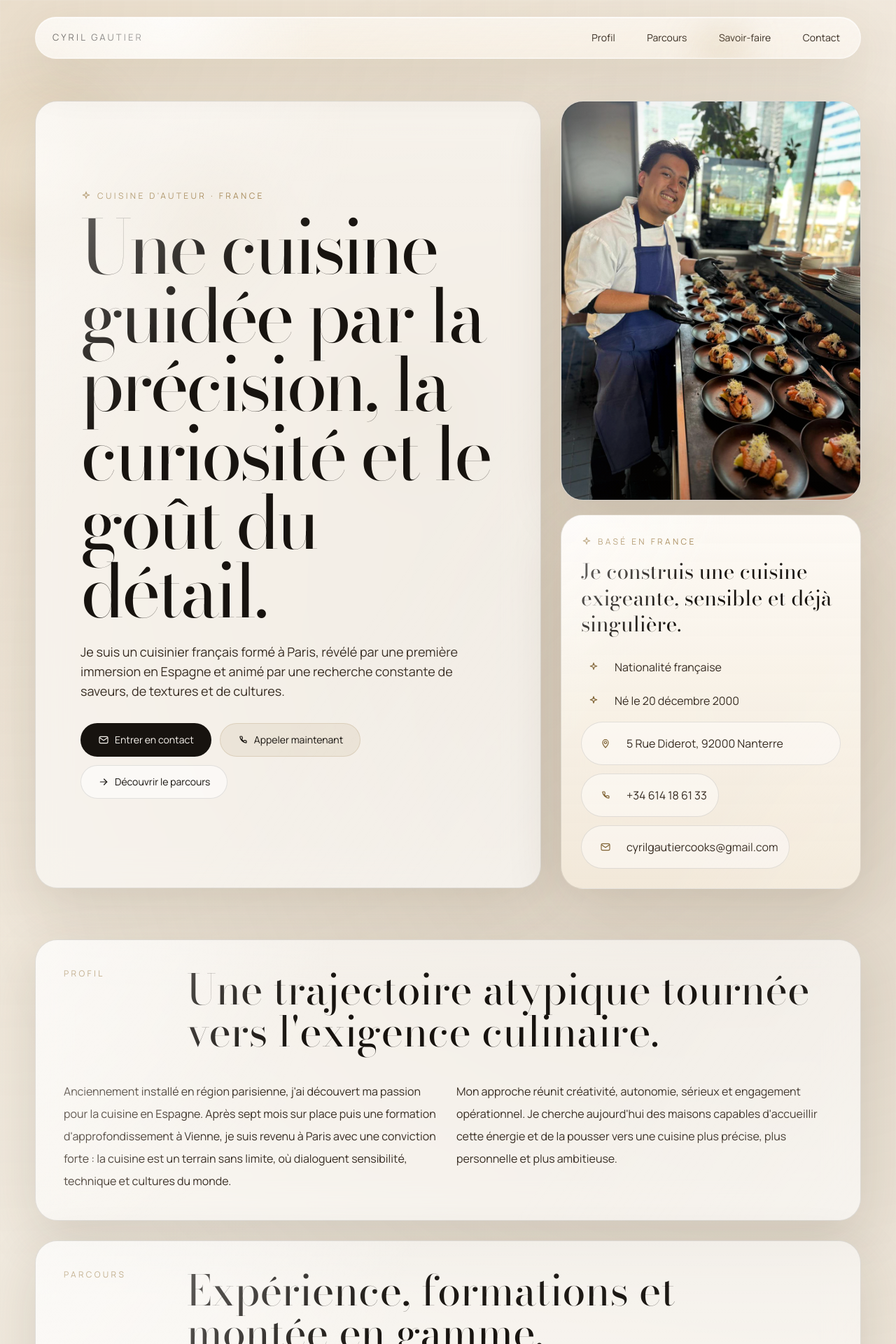
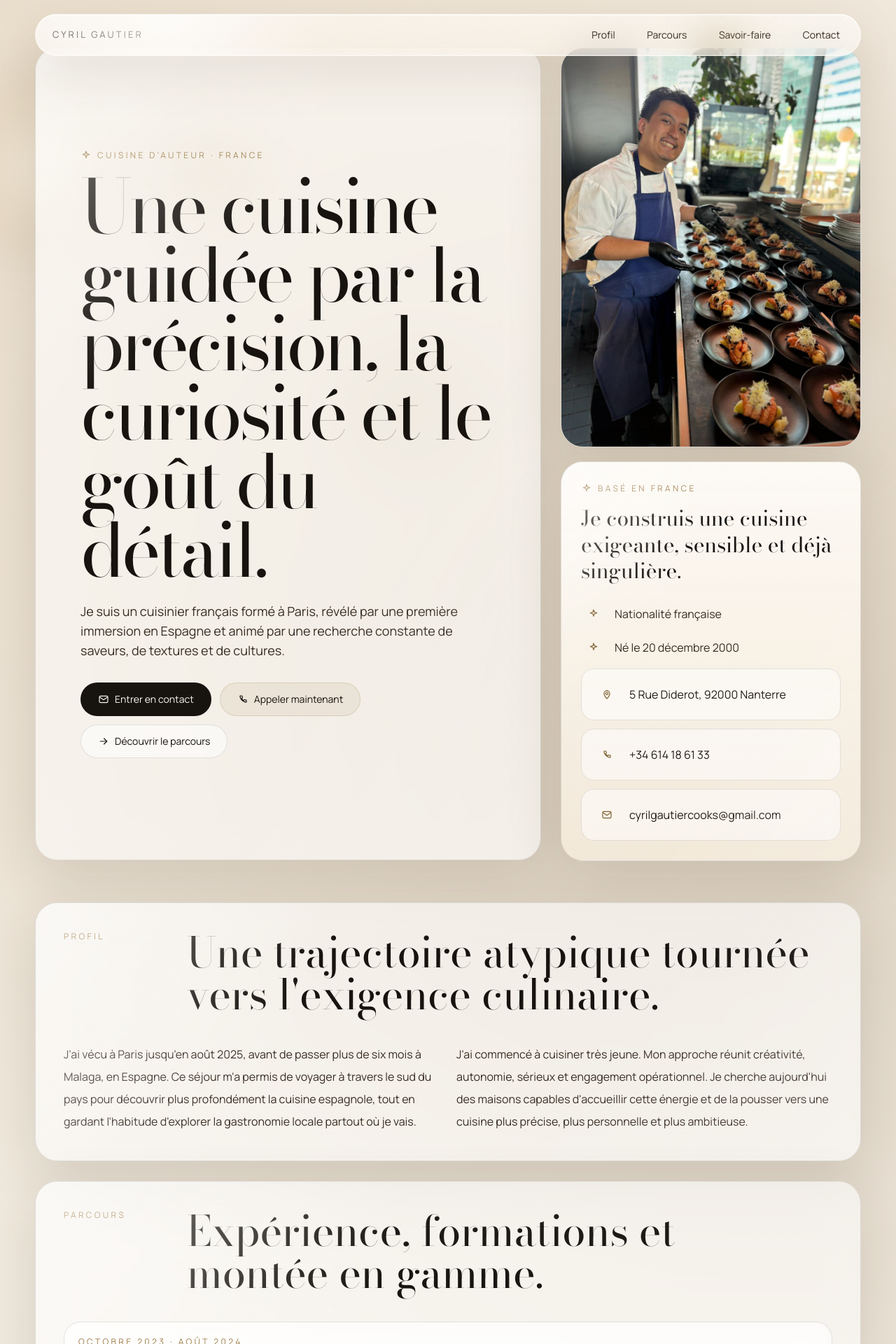
Before and after one commit to cedricgautier/cyrilgautiercooks, a React (Vite) app: page / in a window 1280 px wide. Shown: the top 1920 px of the page at 70% size. Built offline with nearby package versions, Linux system fonts and the light colour scheme.

Commit message:
chore: update navbar, descriptions, etc...

```diff
--- a/src/App.jsx
+++ b/src/App.jsx
@@ -1,4 +1,4 @@
-import { useState } from "react";
+import { useEffect, useState } from "react";
 import portrait from "../assets/cyril-gautier-portrait.jpeg";
 
 const experience = [
@@ -46,9 +46,9 @@ const cuisines = [
 ];
 
 const languages = [
-  { name: "Français", level: "Langue maternelle", accent: "Premier langage du goût et de la précision." },
-  { name: "Anglais", level: "Courant", accent: "À l'aise en environnement international." },
-  { name: "Espagnol", level: "A2", accent: "Pratique née d'une première immersion en Espagne." },
+  { name: "Français", level: "Langue maternelle", accent: "Une langue maternelle ancrée dans le quotidien, la culture et la transmission." },
+  { name: "Anglais", level: "Langue maternelle", accent: "Ma première langue parlée, avec une expression naturelle et spontanée." },
+  { name: "Espagnol", level: "A2", accent: "Appris de façon scolaire en France, puis approfondi lors de mon immersion en Espagne." },
   { name: "Filipino", level: "Quelques notions", accent: "Repères culturels et expressions du quotidien." }
 ];
 
@@ -71,10 +71,10 @@ const trainings = [
   }
 ];
 
-const SectionHeading = ({ eyebrow, title }) => (
+const SectionHeading = ({ eyebrow, title, titleClassName = "" }) => (
   <div className="mb-10 grid gap-4 lg:grid-cols-[160px_minmax(0,1fr)] lg:items-start">
     <p className="text-xs uppercase tracking-[0.28em] text-gold-500">{eyebrow}</p>
-    <h2 className="max-w-4xl font-display text-4xl leading-none text-espresso-900 sm:text-5xl lg:text-6xl">
+    <h2 className={`max-w-4xl font-display text-4xl leading-none text-espresso-900 sm:text-5xl lg:text-6xl ${titleClassName}`}>
       {title}
     </h2>
   </div>
@@ -125,6 +125,14 @@ const SparkIcon = ({ className = iconClassName }) => (
   </svg>
 );
 
+const InstagramIcon = ({ className = iconClassName }) => (
+  <svg viewBox="0 0 24 24" fill="none" stroke="currentColor" strokeWidth="1.8" className={className} aria-hidden="true">
+    <rect x="3.5" y="3.5" width="17" height="17" rx="5" />
+    <circle cx="12" cy="12" r="4" />
+    <circle cx="17.3" cy="6.7" r="0.8" fill="currentColor" stroke="none" />
+  </svg>
+);
+
 const MenuIcon = ({ open }) => (
   <svg viewBox="0 0 24 24" fill="none" stroke="currentColor" strokeWidth="1.8" className="h-5 w-5" aria-hidden="true">
     {open ? (
@@ -144,15 +152,15 @@ const MenuIcon = ({ open }) => (
 
 const ContactRow = ({ icon, href, children }) => {
   const content = (
-    <span className="inline-flex items-center gap-3 rounded-full border border-black/10 bg-white/45 px-4 py-3 transition hover:-translate-y-0.5 hover:bg-white/70">
-      <span className="flex h-9 w-9 items-center justify-center rounded-full bg-gold-500/12 text-gold-600">{icon}</span>
-      <span>{children}</span>
+    <span className="contact-row inline-flex w-full items-center gap-3 rounded-[1.15rem] border border-black/10 bg-white/50 px-4 py-4">
+      <span className="flex h-10 w-10 shrink-0 items-center justify-center rounded-full bg-gold-500/12 text-gold-600">{icon}</span>
+      <span className="min-w-0 text-sm leading-6 text-espresso-800 sm:text-base">{children}</span>
     </span>
   );
 
   if (href) {
     return (
-      <a href={href} className="justify-self-start">
+      <a href={href} className="block w-full">
         {content}
       </a>
     );
@@ -169,8 +177,25 @@ const levelToneClass = {
 export default function App() {
   const year = new Date().getFullYear();
   const [menuOpen, setMenuOpen] = useState(false);
+  const [navVisible, setNavVisible] = useState(true);
 
   const closeMenu = () => setMenuOpen(false);
+
+  useEffect(() => {
+    const mediaQuery = window.matchMedia("(min-width: 640px)");
+
+    const updateBreakpoint = () => {
+      if (!mediaQuery.matches) {
+        setNavVisible(true);
+      }
+    };
+
+    mediaQuery.addEventListener("change", updateBreakpoint);
+
+    return () => {
+      mediaQuery.removeEventListener("change", updateBreakpoint);
+    };
+  }, []);
 
   return (
     <div className="min-h-screen overflow-x-hidden bg-hero-glow text-espresso-900">
@@ -180,9 +205,23 @@ export default function App() {
         <div className="floating-orb floating-orb-b" />
         <div className="floating-orb floating-orb-c" />
       </div>
+      <div
+        className="fixed inset-x-0 top-0 z-30 hidden h-12 sm:block"
+        onMouseEnter={() => setNavVisible(true)}
+      />
 
-      <div className="mx-auto w-[min(1180px,calc(100%-2rem))] py-4 sm:w-[min(1180px,calc(100%-2.5rem))] sm:py-6">
-        <header className="liquid-nav sticky top-3 z-20 mb-3 rounded-[1.45rem] px-3 py-3 sm:top-5 sm:mb-4 sm:rounded-full sm:px-4 sm:py-3">
+      <div className="mx-auto w-[min(1180px,calc(100%-2rem))] py-2 sm:w-[min(1180px,calc(100%-2.5rem))] sm:py-3">
+        <header
+          className={`liquid-nav z-20 mb-3 rounded-[1.45rem] px-3 py-3 transition duration-500 sm:fixed sm:left-1/2 sm:top-5 sm:mb-0 sm:w-[min(1180px,calc(100%-2.5rem))] sm:-translate-x-1/2 sm:rounded-full sm:px-4 sm:py-3 ${
+            navVisible || menuOpen ? "sm:translate-y-0 sm:opacity-100" : "sm:-translate-y-[140%] sm:opacity-0"
+          }`}
+          onMouseEnter={() => setNavVisible(true)}
+          onMouseLeave={() => {
+            if (!menuOpen) {
+              setNavVisible(false);
+            }
+          }}
+        >
           <div className="flex items-center justify-between gap-3">
             <a href="#top" className="px-2 text-[0.78rem] tracking-[0.22em] text-espresso-900 sm:px-2 sm:text-[0.82rem] sm:tracking-[0.24em]">
               CYRIL GAUTIER
@@ -234,7 +273,7 @@ export default function App() {
         </header>
 
         <main id="top">
-          <section className="hero-stage grid min-h-[calc(100vh-11rem)] gap-7 py-6 lg:grid-cols-[minmax(0,1.35fr)_minmax(280px,0.8fr)] lg:py-11">
+          <section className="hero-stage grid min-h-[calc(100vh-11rem)] gap-7 py-3 sm:pt-12 lg:grid-cols-[minmax(0,1.35fr)_minmax(280px,0.8fr)] lg:py-8 lg:pt-14">
             <GlassPanel className="reveal-up reveal-delay-1 flex flex-col justify-center rounded-[2.5rem] p-8 sm:p-12 lg:p-16">
               <p className="mb-4 inline-flex items-center gap-2 text-xs uppercase tracking-[0.28em] text-gold-500">
                 <SparkIcon />
@@ -322,13 +361,14 @@ export default function App() {
             <SectionHeading eyebrow="Profil" title="Une trajectoire atypique tournée vers l'exigence culinaire." />
             <div className="grid gap-6 text-base leading-8 text-espresso-700 lg:grid-cols-2">
               <p>
-                Anciennement installé en région parisienne, j'ai découvert ma passion pour la cuisine en Espagne. Après sept mois sur place puis une
-                formation d'approfondissement à Vienne, je suis revenu à Paris avec une conviction forte : la cuisine est un terrain sans limite, où
-                dialoguent sensibilité, technique et cultures du monde.
+                J'ai vécu à Paris jusqu'en août 2025, avant de passer plus de six mois à Malaga, en Espagne. Ce séjour m'a permis de voyager à
+                travers le sud du pays pour découvrir plus profondément la cuisine espagnole, tout en gardant l'habitude d'explorer la gastronomie
+                locale partout où je vais.
               </p>
               <p>
-                Mon approche réunit créativité, autonomie, sérieux et engagement opérationnel. Je cherche aujourd'hui des maisons capables d'accueillir
-                cette énergie et de la pousser vers une cuisine plus précise, plus personnelle et plus ambitieuse.
+                J'ai commencé à cuisiner très jeune. Mon approche réunit créativité, autonomie, sérieux et engagement opérationnel. Je cherche
+                aujourd'hui des maisons capables d'accueillir cette énergie et de la pousser vers une cuisine plus précise, plus personnelle et plus
+                ambitieuse.
               </p>
             </div>
           </GlassPanel>
@@ -421,13 +461,24 @@ export default function App() {
           </section>
 
           <GlassPanel className="reveal-up mt-7 rounded-[2rem] p-6 sm:p-10" id="contact">
-            <SectionHeading eyebrow="Contact" title="Disponible pour rejoindre une maison exigeante." />
-            <div className="grid gap-6 lg:grid-cols-[1.2fr_1fr] lg:items-center">
-              <div>
-                <p className="max-w-2xl text-base leading-8 text-espresso-700">
-                  Pour une opportunité en cuisine, en pâtisserie ou en restauration haut de gamme, vous pouvez me contacter directement.
-                </p>
-                <div className="mt-6 flex flex-col gap-3 sm:flex-row sm:flex-wrap">
+            <SectionHeading
+              eyebrow="Contact"
+              title="Disponible pour rejoindre une maison exigeante."
+              titleClassName="max-w-[18ch] lg:text-5xl"
+            />
+            <div className="grid gap-5 lg:grid-cols-[minmax(0,1.15fr)_minmax(320px,0.85fr)] lg:gap-8 lg:items-stretch">
+              <div className="flex h-full flex-col justify-between rounded-[1.75rem] border border-white/45 bg-[linear-gradient(180deg,rgba(255,255,255,0.62),rgba(255,255,255,0.36))] p-6 shadow-[inset_0_1px_0_rgba(255,255,255,0.5)] sm:p-8">
+                <div>
+                  <p className="text-xs uppercase tracking-[0.28em] text-gold-500">Échanger</p>
+                  <h3 className="mt-3 max-w-[12ch] font-display text-3xl leading-tight text-espresso-900 sm:text-4xl">
+                    Écrivons la suite autour d'une cuisine exigeante.
+                  </h3>
+                  <p className="mt-5 max-w-2xl text-base leading-8 text-espresso-700">
+                    Pour une opportunité en cuisine, en pâtisserie ou en restauration haut de gamme, vous pouvez me contacter directement.
+                  </p>
+                </div>
+
+                <div className="mt-8 flex flex-col gap-3 sm:flex-row sm:flex-wrap">
                   <a
                     href="mailto:cyrilgautiercooks@gmail.com"
                     className="button-luxury inline-flex min-h-12 items-center justify-center gap-2 rounded-full border border-black/10 bg-espresso-900 px-6 text-sm text-sand-50"
@@ -442,17 +493,31 @@ export default function App() {
                     <PhoneIcon />
                     Me joindre
                   </a>
+                  <a
+                    href="https://www.instagram.com/gautiercooks/"
+                    target="_blank"
+                    rel="noreferrer"
+                    className="button-secondary-luxury inline-flex min-h-12 items-center justify-center gap-2 rounded-full border border-black/10 bg-white/60 px-6 text-sm text-espresso-900"
+                  >
+                    <InstagramIcon />
+                    Instagram
+                  </a>
                 </div>
               </div>
-              <div className="grid gap-3 text-base text-espresso-700">
+
+              <div className="grid gap-3 rounded-[1.75rem] border border-white/45 bg-[linear-gradient(180deg,rgba(255,255,255,0.58),rgba(255,255,255,0.34))] p-4 shadow-[inset_0_1px_0_rgba(255,255,255,0.5)] sm:p-5">
+                <p className="px-2 pb-1 text-xs uppercase tracking-[0.28em] text-gold-500">Coordonnées</p>
+                <ContactRow icon={<PinIcon />} href={null}>
+                  5 Rue Diderot, 92000 Nanterre
+                </ContactRow>
                 <ContactRow icon={<MailIcon />} href="mailto:cyrilgautiercooks@gmail.com">
                   cyrilgautiercooks@gmail.com
                 </ContactRow>
                 <ContactRow icon={<PhoneIcon />} href="tel:+34614186133">
                   +34 614 18 61 33
                 </ContactRow>
-                <ContactRow icon={<PinIcon />} href={null}>
-                  5 Rue Diderot, 92000 Nanterre
+                <ContactRow icon={<InstagramIcon />} href="https://www.instagram.com/gautiercooks/">
+                  @gautiercooks
                 </ContactRow>
               </div>
             </div>
--- a/src/index.css
+++ b/src/index.css
@@ -22,6 +22,7 @@
   .liquid-nav {
     position: relative;
     overflow: hidden;
+    will-change: transform, opacity;
     border: 1px solid rgba(255, 255, 255, 0.5);
     background:
       linear-gradient(180deg, rgba(255, 255, 255, 0.34), rgba(255, 255, 255, 0.15)),
@@ -159,6 +160,21 @@
     box-shadow:
       inset 0 1px 0 rgba(255, 255, 255, 0.65),
       0 18px 30px rgba(54, 41, 23, 0.12);
+  }
+
+  .contact-row {
+    transition:
+      transform 320ms cubic-bezier(0.16, 1, 0.3, 1),
+      box-shadow 320ms cubic-bezier(0.16, 1, 0.3, 1),
+      border-color 220ms ease,
+      background-color 220ms ease;
+  }
+
+  .contact-row:hover {
+    transform: translateY(-2px);
+    border-color: rgba(180, 148, 93, 0.2);
+    background: rgba(255, 255, 255, 0.72);
+    box-shadow: 0 14px 28px rgba(54, 41, 23, 0.08);
   }
 
   .lux-card {
```
